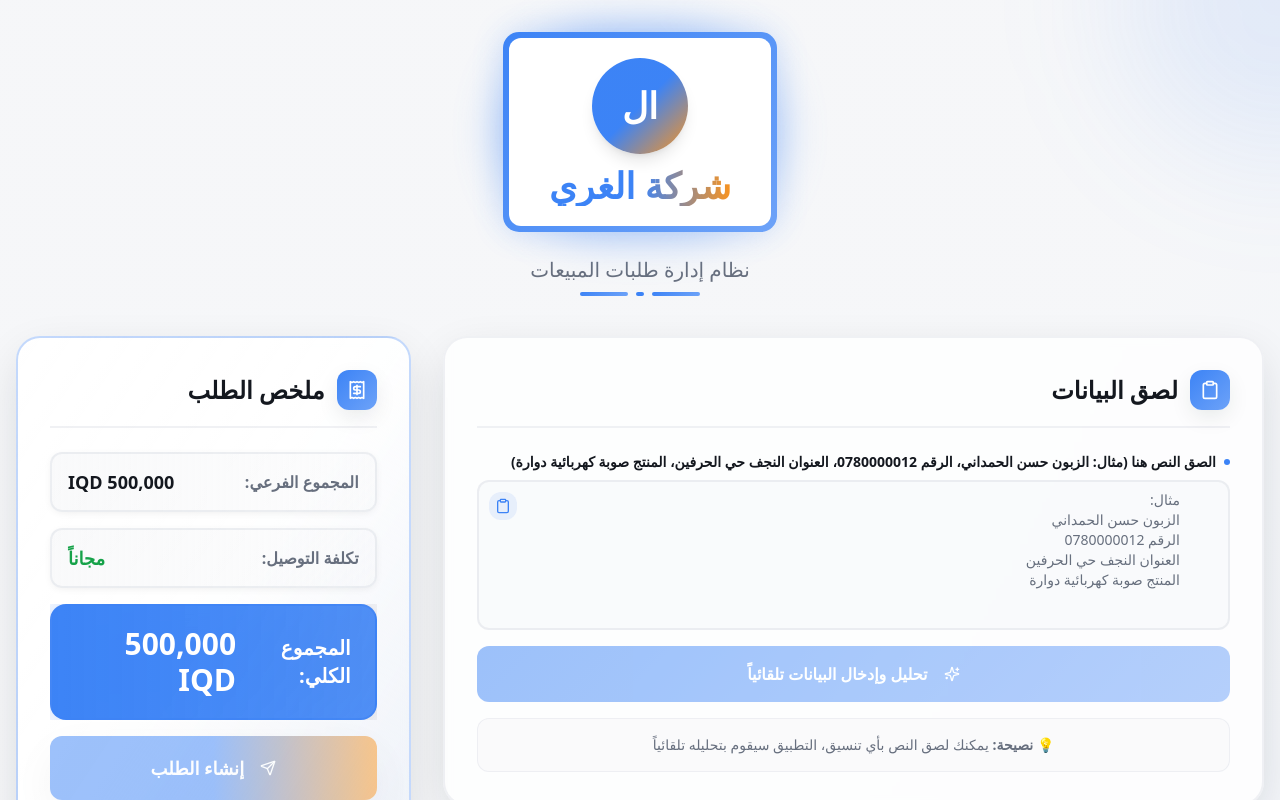
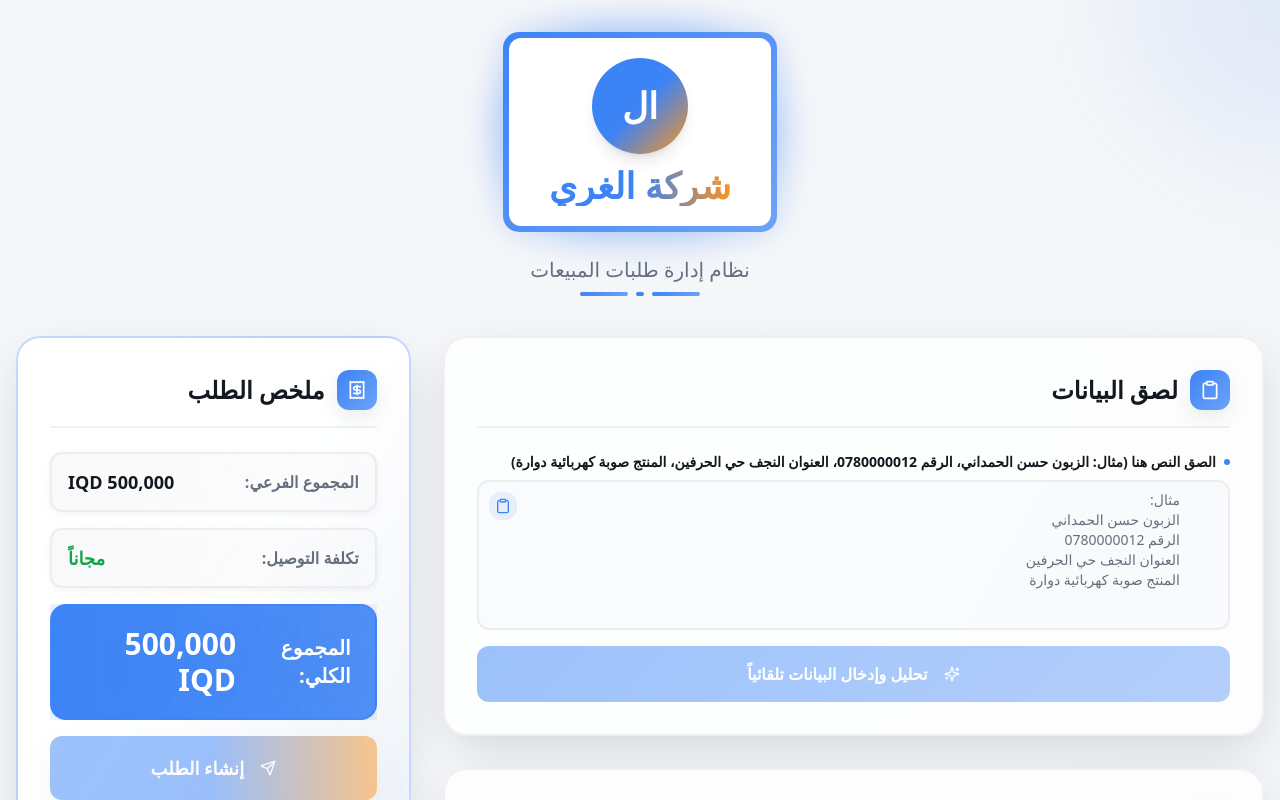
Before and after one commit to Hassan973397/sales-order-wizard1, a React (Vite) app: page / in a window 1280 px wide. Shown: the top 800 px of the page. Built offline with nearby package versions, Linux system fonts and the light colour scheme; the HTML template or start-up script is replaced by a standard one.

Commit message:
Remove tip message from paste data section

```diff
--- a/src/components/sales/PasteDataSection.tsx
+++ b/src/components/sales/PasteDataSection.tsx
@@ -283,11 +283,6 @@ export const PasteDataSection = ({ onDataParsed }: PasteDataSectionProps) => {
           )}
         </Button>
 
-        <div className="p-3 sm:p-4 bg-muted/30 rounded-lg sm:rounded-xl border border-border/50">
-          <p className="text-xs sm:text-sm text-muted-foreground text-center">
-            💡 <strong>نصيحة:</strong> يمكنك لصق النص بأي تنسيق، التطبيق سيقوم بتحليله تلقائياً
-          </p>
-        </div>
       </div>
     </div>
   );
```
